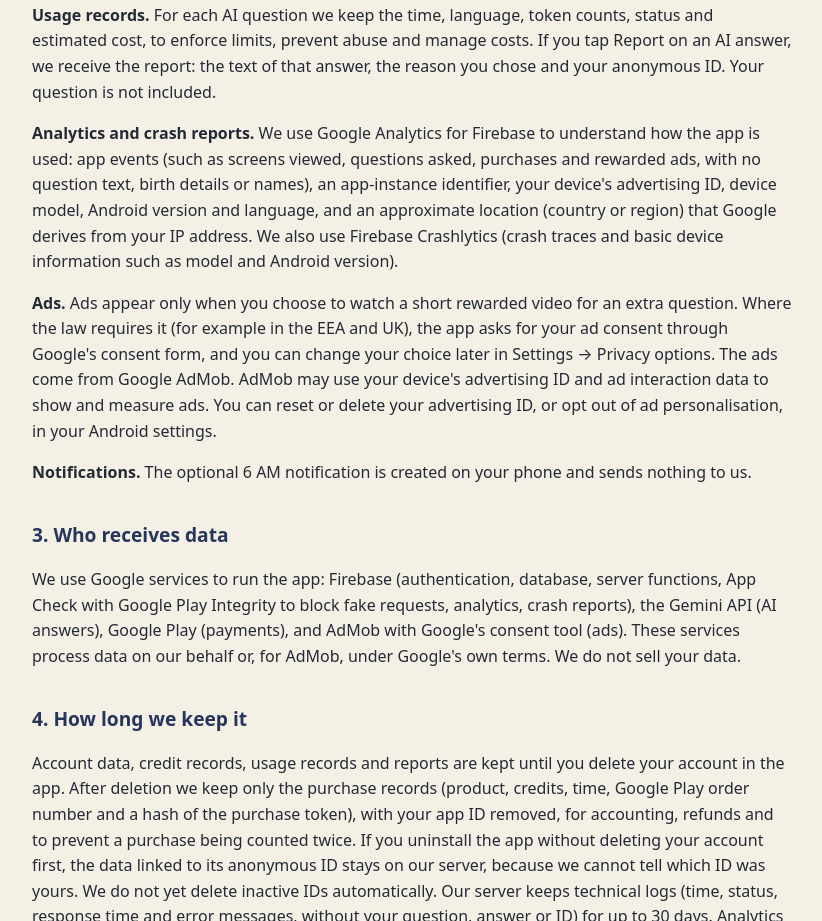
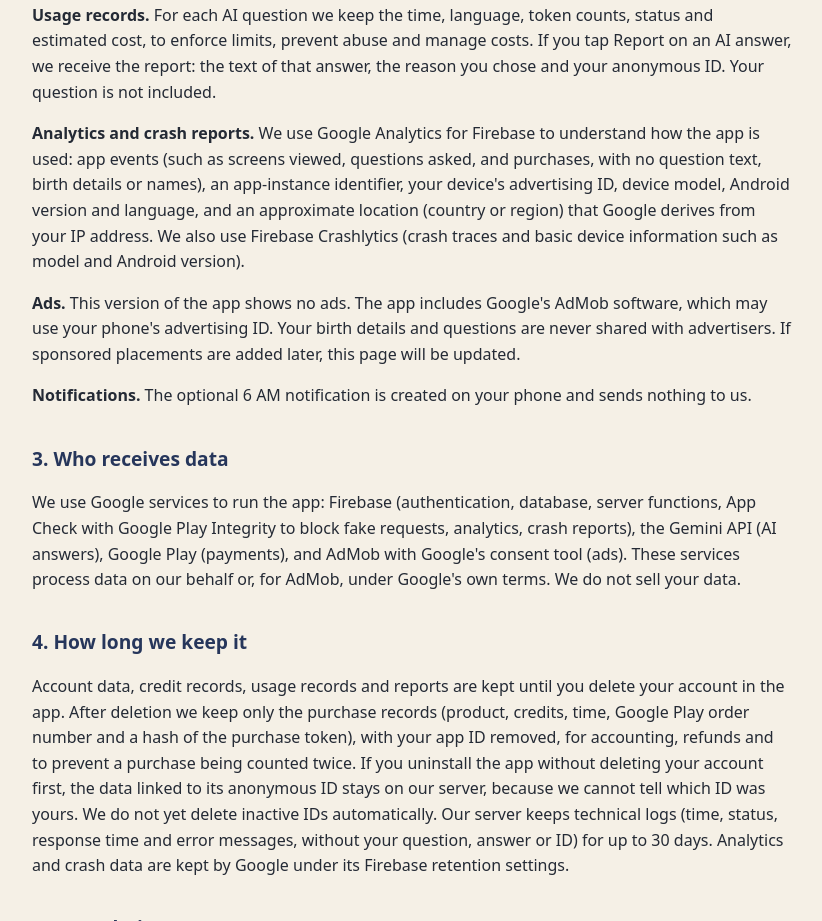
Before and after one commit to digiproductfactory/jothidam-today-site, a plain HTML site: page privacy.html in a window 1280 px wide. Shown: the part 1440-2361 px from the top of the page, without its empty margins (228-1050 px from the left). Drawn offline with Linux system fonts and the light colour scheme.

Commit message:
Policy pages: this version shows no ads
privacy.html: the Ads paragraph now says this version shows no ads, that the app includes Google's
AdMob software which may use the advertising ID, that birth details and questions are never shared
with advertisers, and that the page will be updated if sponsored placements are added. The analytics
line no longer lists rewarded ads.
terms.html: removed earning questions by watching a rewarded ad and the rewarded-video line; says no ads.

Co-Authored-By: Claude Sonnet 5.5 <noreply@anthropic.com>

```diff
--- a/privacy.html
+++ b/privacy.html
@@ -38,8 +38,8 @@ a{color:#2F7470}ul{padding-left:1.2em}
 <p><strong>Anonymous account.</strong> The app signs you in anonymously through Firebase Authentication. This creates a random ID. We do not ask for or store your email address or phone number.</p>
 <p><strong>Credits and purchases.</strong> We keep your free-question and credit balance and a record of credit changes. When you buy credits, payment is handled by Google Play; we never see your card or UPI details. We store the product bought, the credits granted, the time, the Google Play order number and a fingerprint (hash) of the Google Play purchase token, so the same purchase cannot be counted twice and so we can handle refunds and support requests.</p>
 <p><strong>Usage records.</strong> For each AI question we keep the time, language, token counts, status and estimated cost, to enforce limits, prevent abuse and manage costs. If you tap Report on an AI answer, we receive the report: the text of that answer, the reason you chose and your anonymous ID. Your question is not included.</p>
-<p><strong>Analytics and crash reports.</strong> We use Google Analytics for Firebase to understand how the app is used: app events (such as screens viewed, questions asked, purchases and rewarded ads, with no question text, birth details or names), an app-instance identifier, your device's advertising ID, device model, Android version and language, and an approximate location (country or region) that Google derives from your IP address. We also use Firebase Crashlytics (crash traces and basic device information such as model and Android version).</p>
-<p><strong>Ads.</strong> Ads appear only when you choose to watch a short rewarded video for an extra question. Where the law requires it (for example in the EEA and UK), the app asks for your ad consent through Google's consent form, and you can change your choice later in Settings → Privacy options. The ads come from Google AdMob. AdMob may use your device's advertising ID and ad interaction data to show and measure ads. You can reset or delete your advertising ID, or opt out of ad personalisation, in your Android settings.</p>
+<p><strong>Analytics and crash reports.</strong> We use Google Analytics for Firebase to understand how the app is used: app events (such as screens viewed, questions asked, and purchases, with no question text, birth details or names), an app-instance identifier, your device's advertising ID, device model, Android version and language, and an approximate location (country or region) that Google derives from your IP address. We also use Firebase Crashlytics (crash traces and basic device information such as model and Android version).</p>
+<p><strong>Ads.</strong> This version of the app shows no ads. The app includes Google's AdMob software, which may use your phone's advertising ID. Your birth details and questions are never shared with advertisers. If sponsored placements are added later, this page will be updated.</p>
 <p><strong>Notifications.</strong> The optional 6 AM notification is created on your phone and sends nothing to us.</p>
 
 <h2>3. Who receives data</h2>
```
Also changed, not shown: terms.html (+2 -2 lines).
